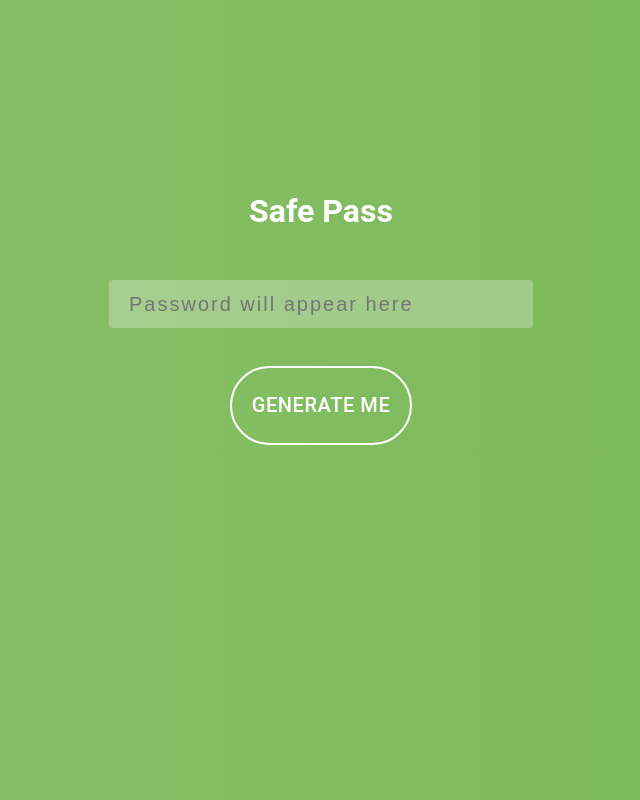
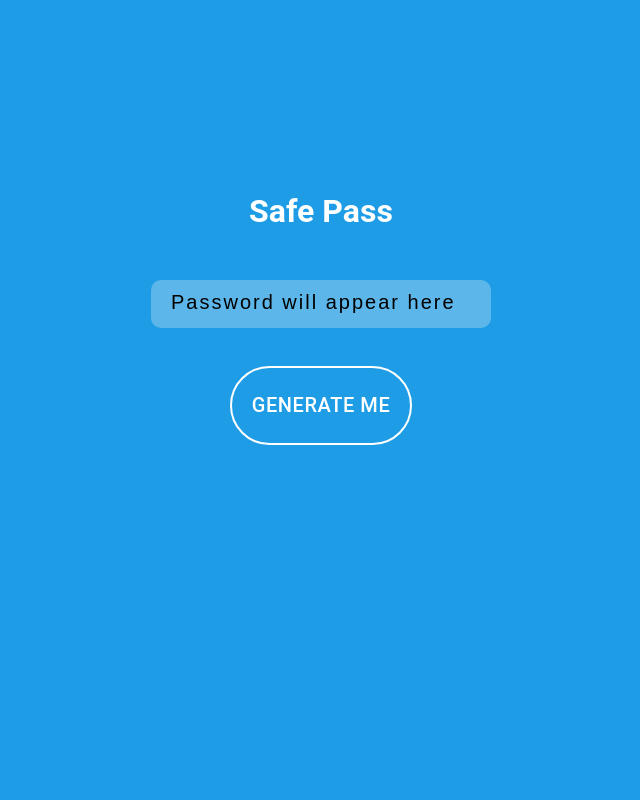
Before and after one commit to yannis182del/Random-password-generator, a React (Create React App) app: page / in a window 1280 px wide. Shown: the whole page, without its empty margins (319-959 px from the left). Built offline with nearby package versions, Linux system fonts and the light colour scheme; a web font is replaced by a local one.

Commit message:
Added styling for placeholder

```diff
--- a/src/Components/Input.js
+++ b/src/Components/Input.js
@@ -3,19 +3,21 @@ import { withStyles } from "@material-ui/core/styles";
 
 const styles = {
   input: {
-    width: "30% ",
+    "&::placeholder": {
+      textOverflow: "ellipsis !important",
+      color: "black",
+      fontSize: 20,
+      fontWeight: 400,
+      letterSpacing: "2px",
+    },
+    width: "20% ",
     padding: "0 20px",
     outline: " 1px #2e2e2e",
     border: " 1px #2e2e2e ",
-    color: "green",
-    letterSpacing: "2px",
-    fontSize: 20,
-    fontWeight: 200,
     position: "relative",
     minWidth: "300px",
     height: "48px",
-    borderRadius: "3px",
-    transition: "all .25s cubic-bezier(.645,.045,.355,1)"
+    borderRadius: "10px"
   }
 };
 
--- a/src/index.css
+++ b/src/index.css
@@ -5,11 +5,7 @@ body {
   font-family: "Overpass Mono", monospace;
   -webkit-font-smoothing: antialiased;
   -moz-osx-font-smoothing: grayscale;
-  background: #76b852; /* fallback for old browsers */
-  background: -webkit-linear-gradient(right, #76b852, #8DC26F);
-  background: -moz-linear-gradient(right, #76b852, #8DC26F);
-  background: -o-linear-gradient(right, #76b852, #8DC26F);
-  background: linear-gradient(to left, #76b852, #8DC26F);
+  background: #1e9de6; /* fallback for old browsers */
   font-family: "Roboto", sans-serif;
   -webkit-font-smoothing: antialiased;
   -moz-osx-font-smoothing: grayscale;
```
